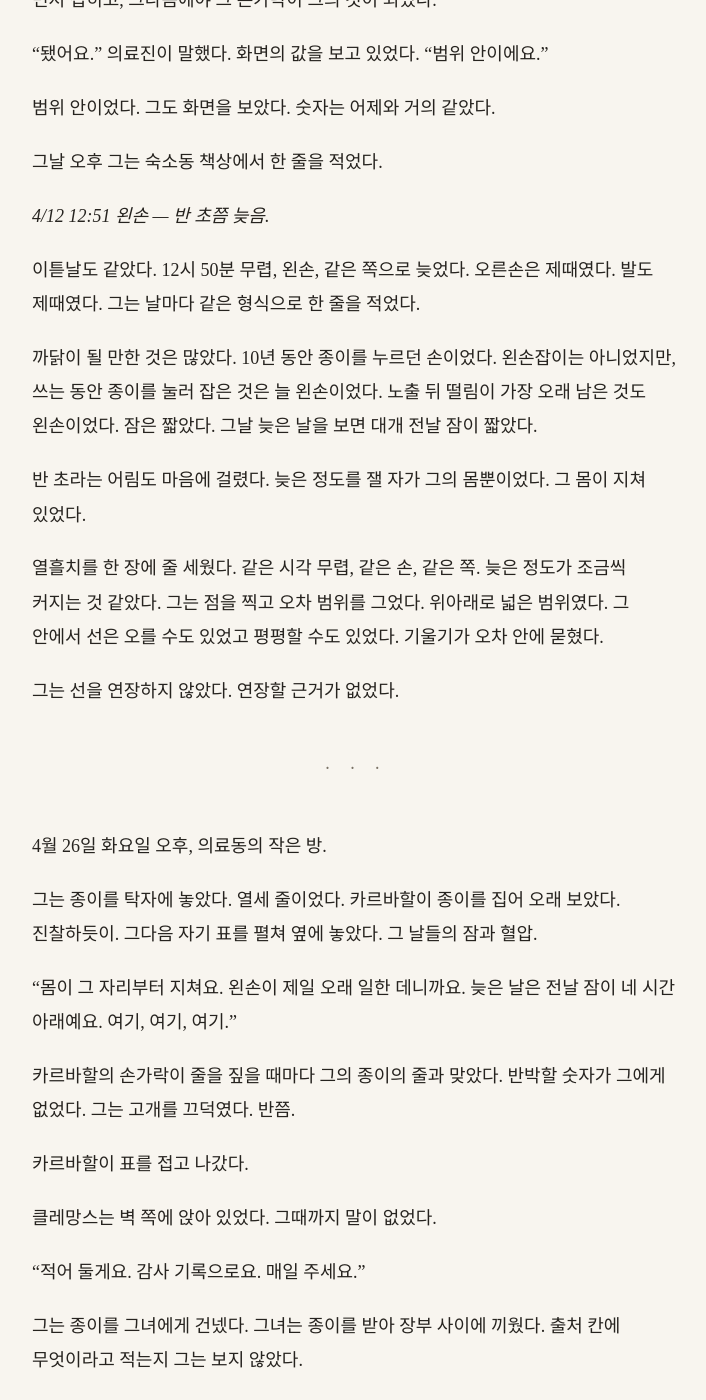
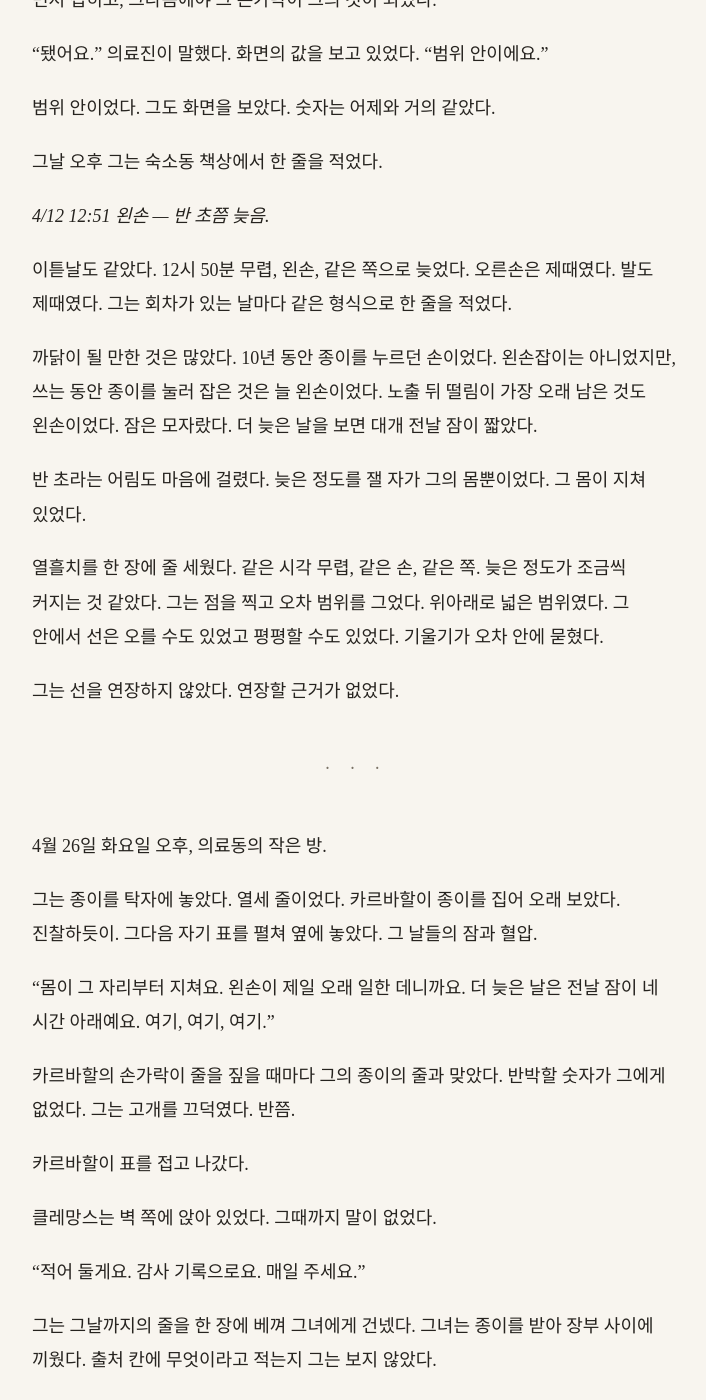
Before and after one commit to kangkkang/writer_s1_public, a Jekyll site: the page built from vol3/096.md, in a window 1280 px wide and 1400 px high, scrolled down 2592 px. Shown: the whole window, without its empty margins (284-990 px from the left). Built offline with Jekyll 4.4.1, drawn with Linux system fonts in a browser that asks for light colours; our own code applies the rules of GitHub Pages for plain Markdown files; some of the changed text lies outside the part shown.

Commit message:
Update from https://github.com/kangkkang/writer_s1/commit/2c8884dd56900d3e136925fe5edf6c60848f5bda

```diff
--- a/vol3/096.md
+++ b/vol3/096.md
@@ -76,9 +76,9 @@
 
 *4/12 12:51 왼손 — 반 초쯤 늦음.*
 
-이튿날도 같았다. 12시 50분 무렵, 왼손, 같은 쪽으로 늦었다. 오른손은 제때였다. 발도 제때였다. 그는 날마다 같은 형식으로 한 줄을 적었다.
+이튿날도 같았다. 12시 50분 무렵, 왼손, 같은 쪽으로 늦었다. 오른손은 제때였다. 발도 제때였다. 그는 회차가 있는 날마다 같은 형식으로 한 줄을 적었다.
 
-까닭이 될 만한 것은 많았다. 10년 동안 종이를 누르던 손이었다. 왼손잡이는 아니었지만, 쓰는 동안 종이를 눌러 잡은 것은 늘 왼손이었다. 노출 뒤 떨림이 가장 오래 남은 것도 왼손이었다. 잠은 짧았다. 그날 늦은 날을 보면 대개 전날 잠이 짧았다.
+까닭이 될 만한 것은 많았다. 10년 동안 종이를 누르던 손이었다. 왼손잡이는 아니었지만, 쓰는 동안 종이를 눌러 잡은 것은 늘 왼손이었다. 노출 뒤 떨림이 가장 오래 남은 것도 왼손이었다. 잠은 모자랐다. 더 늦은 날을 보면 대개 전날 잠이 짧았다.
 
 반 초라는 어림도 마음에 걸렸다. 늦은 정도를 잴 자가 그의 몸뿐이었다. 그 몸이 지쳐 있었다.
 
@@ -92,7 +92,7 @@
 
 그는 종이를 탁자에 놓았다. 열세 줄이었다. 카르바할이 종이를 집어 오래 보았다. 진찰하듯이. 그다음 자기 표를 펼쳐 옆에 놓았다. 그 날들의 잠과 혈압.
 
-"몸이 그 자리부터 지쳐요. 왼손이 제일 오래 일한 데니까요. 늦은 날은 전날 잠이 네 시간 아래예요. 여기, 여기, 여기."
+"몸이 그 자리부터 지쳐요. 왼손이 제일 오래 일한 데니까요. 더 늦은 날은 전날 잠이 네 시간 아래예요. 여기, 여기, 여기."
 
 카르바할의 손가락이 줄을 짚을 때마다 그의 종이의 줄과 맞았다. 반박할 숫자가 그에게 없었다. 그는 고개를 끄덕였다. 반쯤.
 
@@ -102,7 +102,7 @@
 
 "적어 둘게요. 감사 기록으로요. 매일 주세요."
 
-그는 종이를 그녀에게 건넸다. 그녀는 종이를 받아 장부 사이에 끼웠다. 출처 칸에 무엇이라고 적는지 그는 보지 않았다.
+그는 그날까지의 줄을 한 장에 베껴 그녀에게 건넸다. 그녀는 종이를 받아 장부 사이에 끼웠다. 출처 칸에 무엇이라고 적는지 그는 보지 않았다.
 
 ---
 
@@ -118,7 +118,7 @@
 
 그는 그 칸을 짚지 않았다.
 
-종이를 들고 그녀의 방으로 갔다. 문을 두드렸다. 대답이 없었다. 그는 종이를 문 아래로 밀어 넣었다.
+종이를 들고 그녀의 방으로 갔다. 문을 두드렸다. 대답이 없었다. 그는 종이를 가지고 돌아왔다.
 
 일요일에는 회차가 없었다. 그는 오후 내내 잤다. 알람을 맞추지 않았다. 깨었을 때 창의 빛이 기울어 있었다.
 
```
Also changed, not shown: other parts of vol3/096.md (+1 -1 lines), vol3/097.md (+3 -3 lines), vol3/098.md (+4 -4 lines), vol3/099.md (+4 -4 lines), vol3/100.md (+7 -7 lines).
